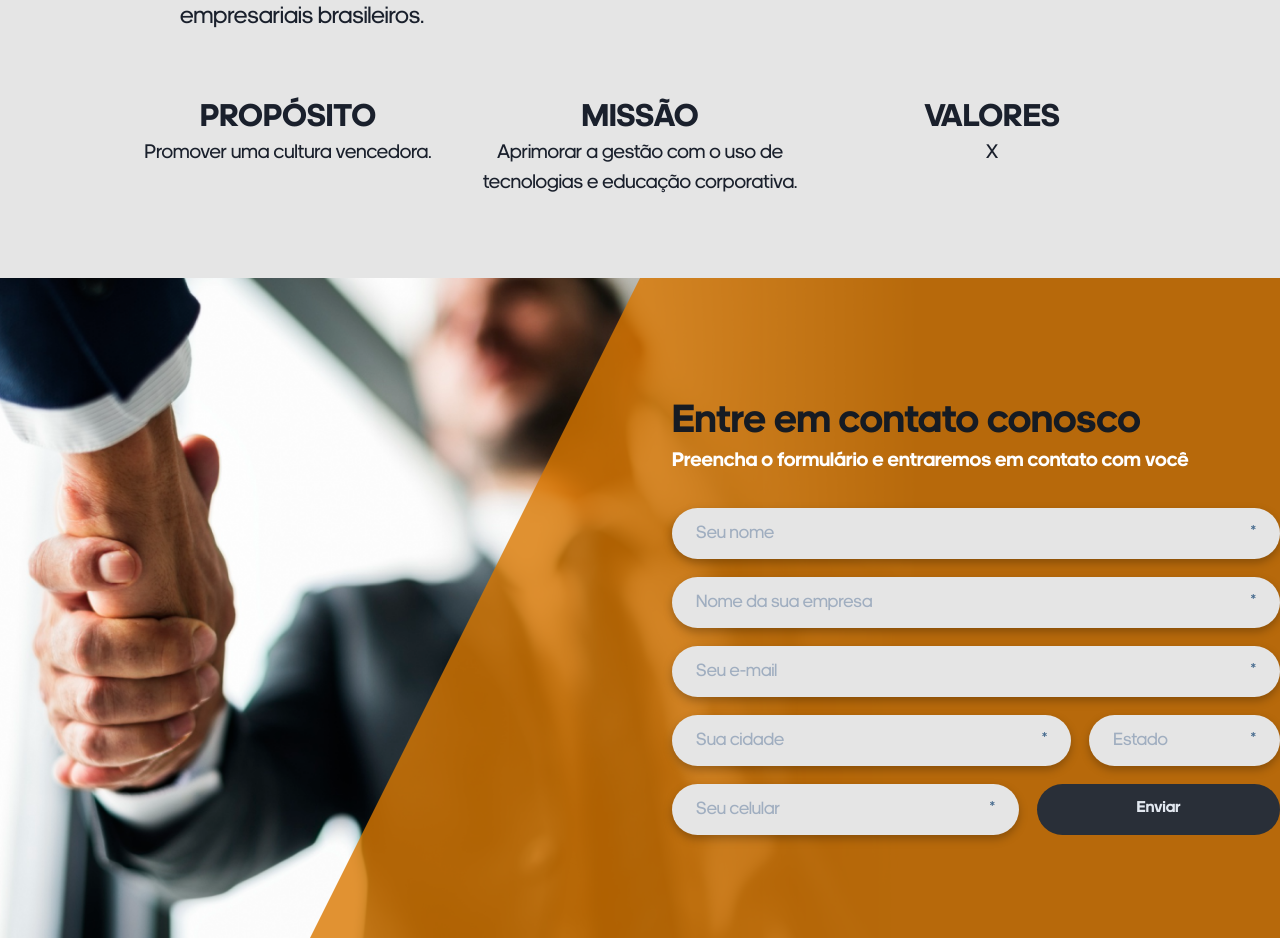
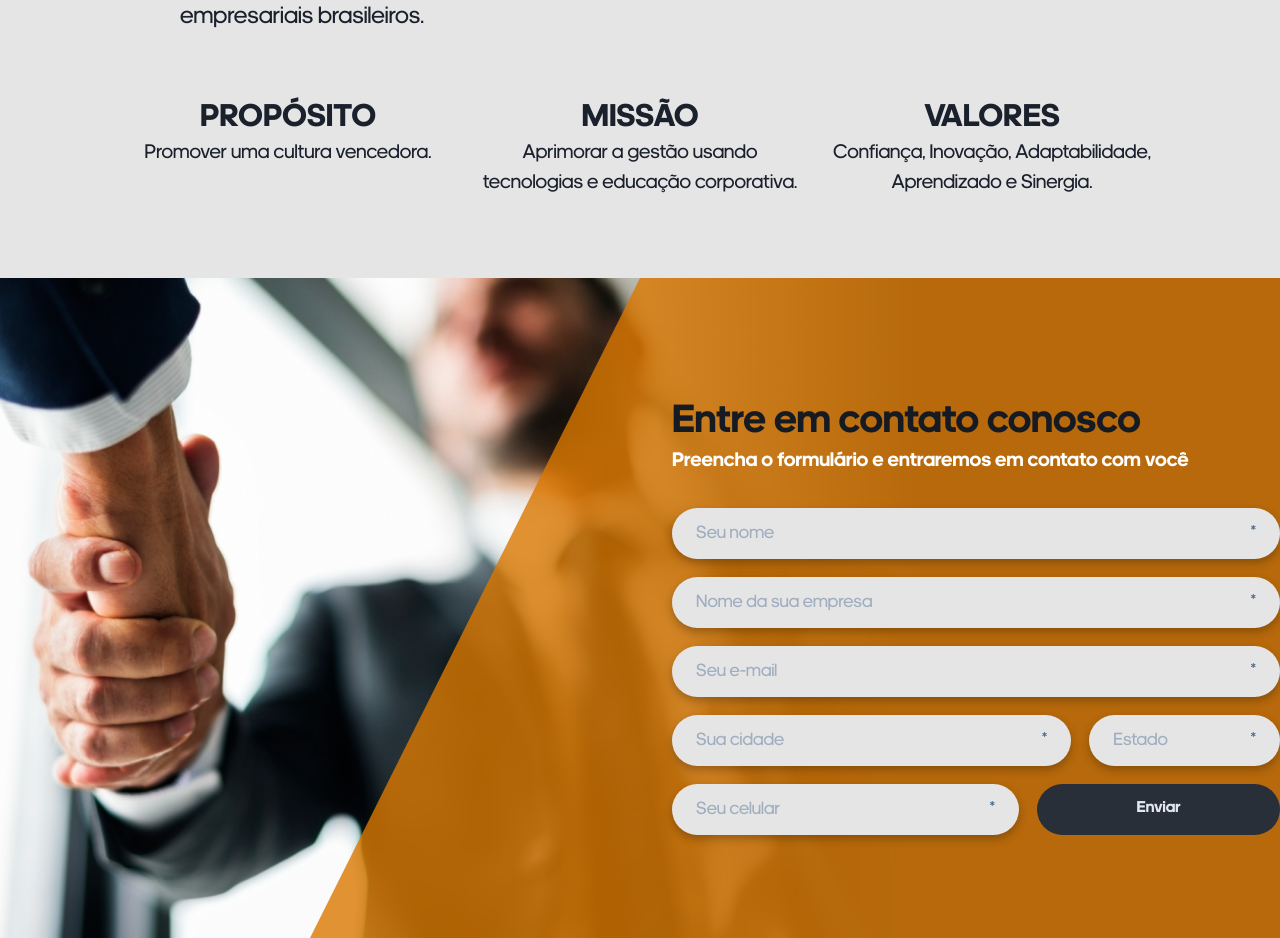
Before and after one commit to carlos3duardo/site-fvgestao, a Next.js app: page /quem-somos in a window 1280 px wide. Shown: the part 1260-2198 px from the top of the page. Built offline with nearby package versions, Linux system fonts and the light colour scheme; no server answers.

Commit message:
Adicionando propósito, missão e valores

```diff
--- a/src/pages/quem-somos.tsx
+++ b/src/pages/quem-somos.tsx
@@ -76,7 +76,7 @@ export default function QuemSomos(): JSX.Element {
                     Missão
                   </Heading>
                   <Text fontSize="1.25rem" textAlign="center">
-                    Aprimorar a gestão com o uso de tecnologias e educação
+                    Aprimorar a gestão usando tecnologias e educação
                     corporativa.
                   </Text>
                 </chakra.div>
@@ -90,7 +90,7 @@ export default function QuemSomos(): JSX.Element {
                     Valores
                   </Heading>
                   <Text fontSize="1.25rem" textAlign="center">
-                    X
+                    Confiança, Inovação, Adaptabilidade, Aprendizado e Sinergia.
                   </Text>
                 </chakra.div>
               </Grid>
```
